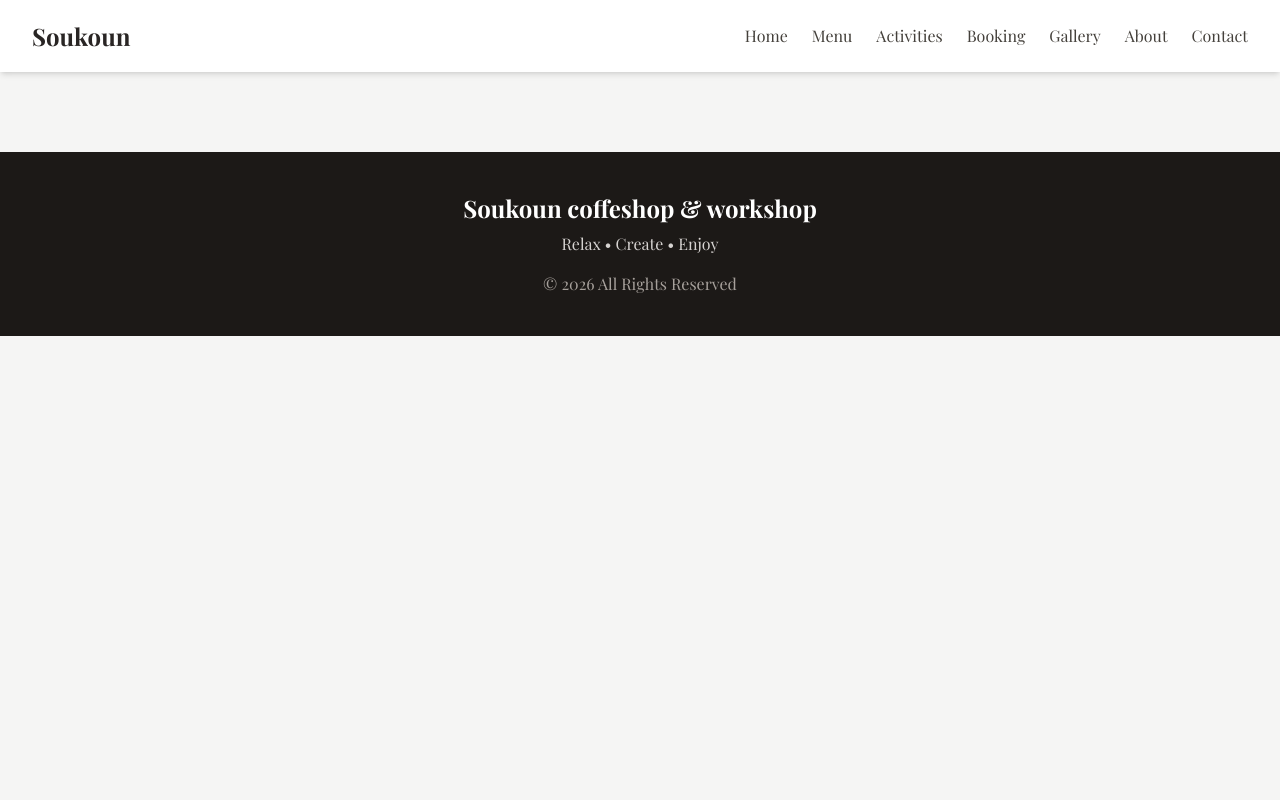
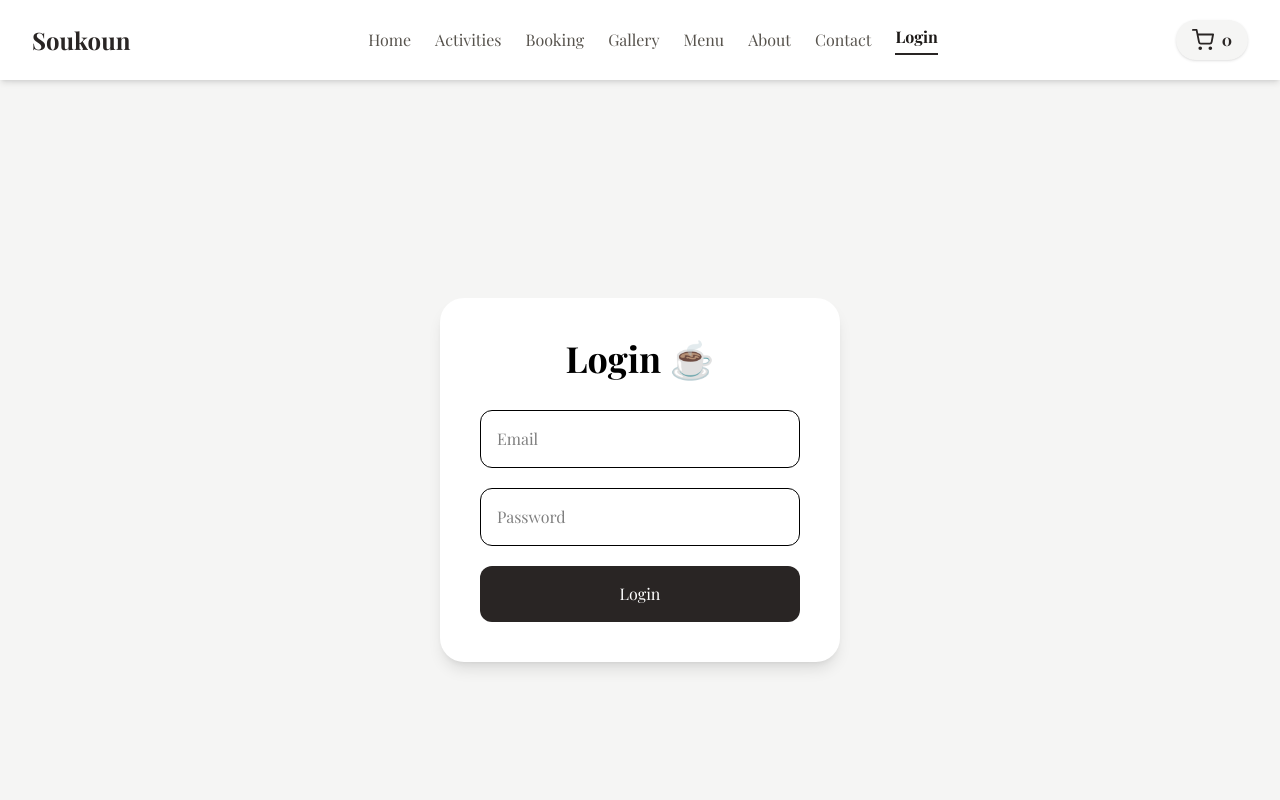
Before and after one commit to lamaelzein/web1-project, a React (Vite) app: page /login in a window 1280 px wide. Shown: the top 800 px of the page. Built offline with nearby package versions, Linux system fonts and the light colour scheme.

Commit message:
add cart context and provider

```diff
--- a/src/App.tsx
+++ b/src/App.tsx
@@ -1,5 +1,5 @@
 import { BrowserRouter, Routes, Route } from "react-router-dom"
-
+import Login from "./pages/Login"
 import Navbar from "./components/Navbar"
 import Footer from "./components/Footer"
 import Menu from "./pages/Menu"
@@ -19,6 +19,7 @@
         <Navbar />
 
         <Routes>
+          <Route path="/login" element={<Login />} />
 
           <Route path="/" element={<Home />} />
 
--- a/src/components/Navbar.tsx
+++ b/src/components/Navbar.tsx
@@ -1,40 +1,69 @@
-import { Link } from "react-router-dom"
+import { NavLink } from "react-router-dom"
+import { FiShoppingCart } from "react-icons/fi"
+import { useContext } from "react"
+import { CartContext } from "../context/CartContext"
 
 function Navbar() {
+  const { cartCount } = useContext(CartContext)
+
+  const navStyle = ({ isActive }: { isActive: boolean }) =>
+    isActive
+      ? "text-stone-900 font-bold border-b-2 border-stone-800 pb-1 transition"
+      : "text-stone-600 hover:text-stone-900 transition"
+
   return (
-    <nav className="bg-white shadow-md px-8 py-5 flex justify-between items-center">
+    <nav className="bg-white shadow-md px-8 py-5 flex justify-between items-center sticky top-0 z-50">
 
+      {/* Logo */}
       <h1 className="text-2xl font-bold text-stone-800">
         Soukoun
       </h1>
 
-      <div className="flex gap-6 text-stone-700 font-medium">
+      {/* Links */}
+      <div className="flex items-center gap-6 font-medium">
 
-        <Link to="/" className="hover:text-stone-900 transition">
+        <NavLink to="/" className={navStyle}>
           Home
-        </Link>
-        <Link to="/menu" className="hover:text-stone-900 transition">
+        </NavLink>
+
+        <NavLink to="/activities" className={navStyle}>
+          Activities
+        </NavLink>
+
+        <NavLink to="/booking" className={navStyle}>
+          Booking
+        </NavLink>
+
+        <NavLink to="/gallery" className={navStyle}>
+          Gallery
+        </NavLink>
+
+        <NavLink to="/menu" className={navStyle}>
           Menu
-        </Link>
-        <Link to="/activities" className="hover:text-stone-900 transition">
-          Activities
-        </Link>
+        </NavLink>
 
-        <Link to="/booking" className="hover:text-stone-900 transition">
-          Booking
-        </Link>
+        <NavLink to="/about" className={navStyle}>
+          About
+        </NavLink>
 
-        <Link to="/gallery" className="hover:text-stone-900 transition">
-          Gallery
-        </Link>
+        <NavLink to="/contact" className={navStyle}>
+          Contact
+        </NavLink>
 
-        <Link to="/about" className="hover:text-stone-900 transition">
-          About
-        </Link>
+        <NavLink to="/login" className={navStyle}>
+          Login
+        </NavLink>
 
-        <Link to="/contact" className="hover:text-stone-900 transition">
-          Contact
-        </Link>
+      </div>
+
+      {/* Cart */}
+      <div className="flex items-center gap-2 bg-stone-100 px-4 py-2 rounded-full shadow-sm">
+
+        <FiShoppingCart className="text-stone-800" size={22} />
+
+        <span className="font-bold text-stone-800">
+          {cartCount}
+        </span>
 
       </div>
 
--- a/src/context/CartContext.tsx
+++ b/src/context/CartContext.tsx
@@ -1,6 +1,6 @@
-import { createContext, useState } from "react"
+import { createContext } from "react"
 
-type CartContextType = {
+export type CartContextType = {
   cartCount: number
   addToCart: () => void
 }
@@ -9,19 +9,3 @@
   cartCount: 0,
   addToCart: () => {},
 })
-
-function CartProvider({ children }: any) {
-  const [cartCount, setCartCount] = useState(0)
-
-  const addToCart = () => {
-    setCartCount(cartCount + 1)
-  }
-
-  return (
-    <CartContext.Provider value={{ cartCount, addToCart }}>
-      {children}
-    </CartContext.Provider>
-  )
-}
-
-export default CartProvider
--- /dev/null
+++ b/src/context/CartProvider.tsx
@@ -0,0 +1,22 @@
+import { useState } from "react"
+import { CartContext } from "./CartContext"
+
+type Props = {
+  children: React.ReactNode
+}
+
+function CartProvider({ children }: Props) {
+  const [cartCount, setCartCount] = useState(0)
+
+  const addToCart = () => {
+    setCartCount((prev) => prev + 1)
+  }
+
+  return (
+    <CartContext.Provider value={{ cartCount, addToCart }}>
+      {children}
+    </CartContext.Provider>
+  )
+}
+
+export default CartProvider
--- a/src/main.tsx
+++ b/src/main.tsx
@@ -3,7 +3,7 @@
 import App from "./App"
 import "./index.css"
 
-import CartProvider from "./context/CartContext"
+import CartProvider from "./context/CartProvider"
 
 ReactDOM.createRoot(document.getElementById("root")!).render(
   <React.StrictMode>
--- /dev/null
+++ b/src/pages/Login.tsx
@@ -0,0 +1,53 @@
+import { useState } from "react"
+
+function Login() {
+  const [loading, setLoading] = useState(false)
+
+  const handleLogin = () => {
+    setLoading(true)
+
+    setTimeout(() => {
+      setLoading(false)
+      alert("Login Successful")
+    }, 2000)
+  }
+
+  return (
+    <div className="min-h-screen flex justify-center items-center bg-stone-100">
+
+      <div className="bg-white p-10 rounded-3xl shadow-lg w-[400px]">
+
+        <h1 className="text-4xl font-bold text-center mb-8">
+          Login ☕
+        </h1>
+
+        <div className="flex flex-col gap-5">
+
+          <input
+            type="email"
+            placeholder="Email"
+            className="p-4 border rounded-xl"
+          />
+
+          <input
+            type="password"
+            placeholder="Password"
+            className="p-4 border rounded-xl"
+          />
+
+          <button
+            onClick={handleLogin}
+            className="bg-stone-800 text-white py-4 rounded-xl"
+          >
+            {loading ? "Loading..." : "Login"}
+          </button>
+
+        </div>
+
+      </div>
+
+    </div>
+  )
+}
+
+export default Login
--- a/src/pages/Menu.tsx
+++ b/src/pages/Menu.tsx
@@ -5,7 +5,8 @@
 import icedcoffee from "../assets/icedcoffee.jpg"
 import cupcake from "../assets/cupcake.jpg"
 import cookies from "../assets/cookies.jpg"
-
+import { useContext } from "react"
+import { CartContext } from "../context/CartContext"
 type MenuItem = {
   name: string
   price: string
@@ -13,6 +14,7 @@
 }
 
 function Menu() {
+  const { addToCart } = useContext(CartContext)
   const menuItems: MenuItem[] = [
     {
       name: "Butter Croissant 🥐",
@@ -77,7 +79,10 @@
                 {item.price}
               </p>
 
-              <button className="bg-stone-800 text-white px-6 py-3 rounded-full hover:bg-stone-900 transition">
+              <button
+                className="bg-stone-800 text-white px-6 py-3 rounded-full hover:bg-stone-900 transition"
+                onClick={addToCart}
+              >
                 Order Now
               </button>
 
```
